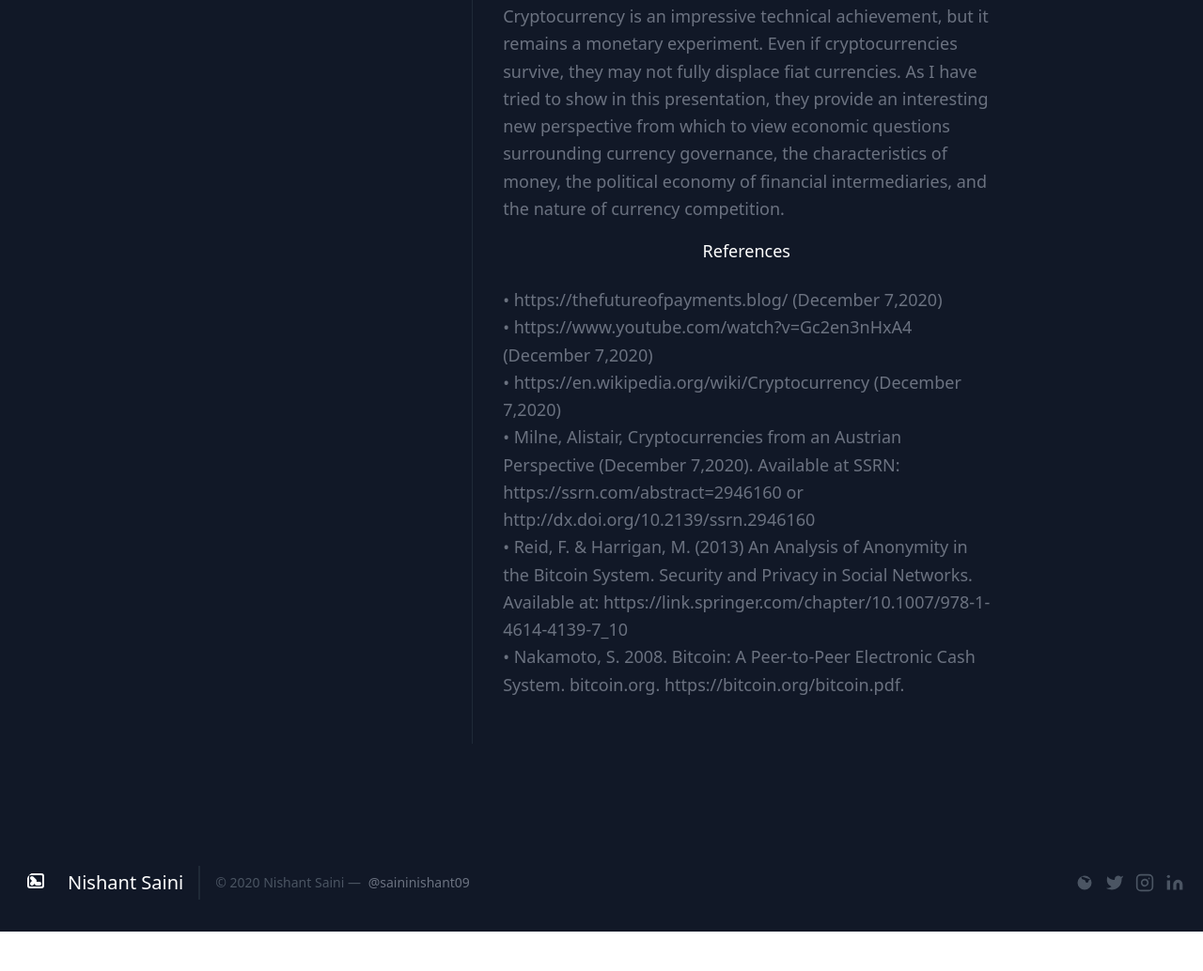
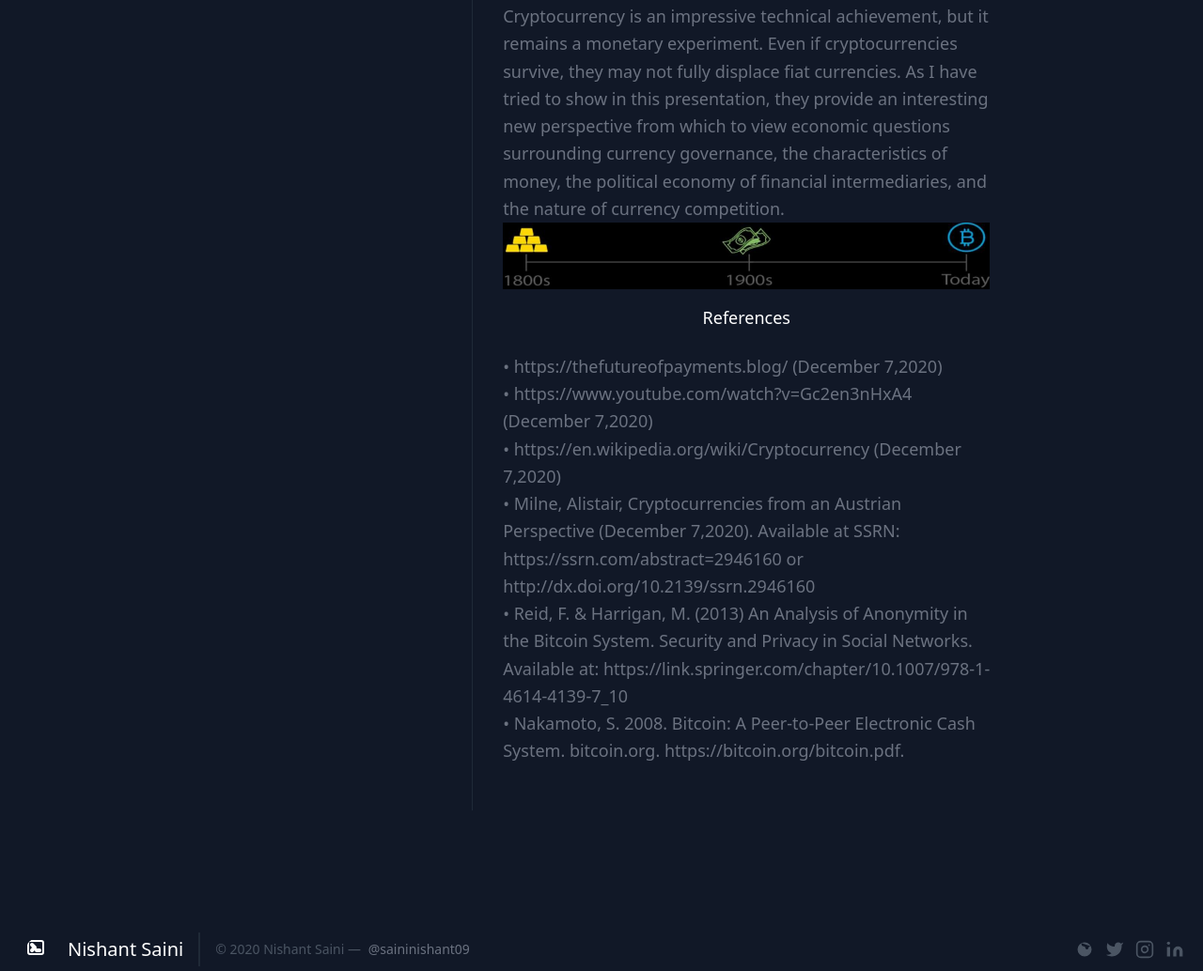
Before and after one commit to nishantsaini09/hello-github, a plain HTML site: page Cryptocurrency.html in a window 1280 px wide. Shown: the part 4950-5984 px from the top of the page at 94% size. Before the commit the page ends 5942 px from the top, so only its background shows below. Drawn offline with nearby package versions, Linux system fonts and the light colour scheme.

Commit message:
Update Cryptocurrency.html

```diff
--- a/Cryptocurrency.html
+++ b/Cryptocurrency.html
@@ -157,7 +157,7 @@
                         </h1> <br>
                         <p class="leading-relaxed text-lg mb-4">Cryptocurrency is an impressive technical achievement, but it remains a monetary experiment. Even if cryptocurrencies survive, they may not fully displace fiat currencies. As I have tried to show in this presentation, they provide
                             an interesting new perspective from which to view economic questions surrounding currency governance, the characteristics of money, the political economy of financial intermediaries, and the nature of currency competition.
-                            <!-- <img alt="content" class="object-cover object-center h-full w-full" src="https://raw.githubusercontent.com/nishantsaini09/hello-github/main/blogs/Cryptocurrency/Picture8.png"> -->
+                            <img  src="https://raw.githubusercontent.com/nishantsaini09/hello-github/main/blogs/Cryptocurrency/Picture8.png">
 
                         </p>
                         <h1 class="font-large title-font mt-4 text-white text-lg">
```
